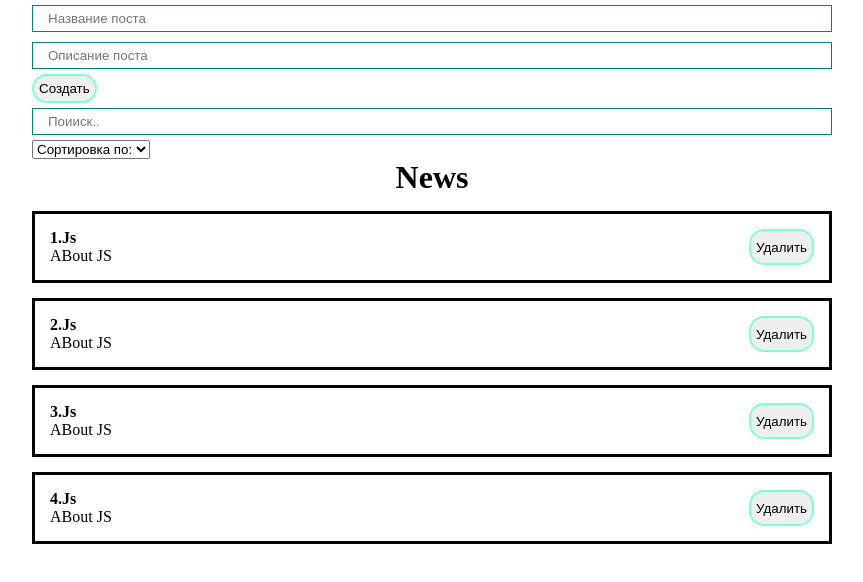
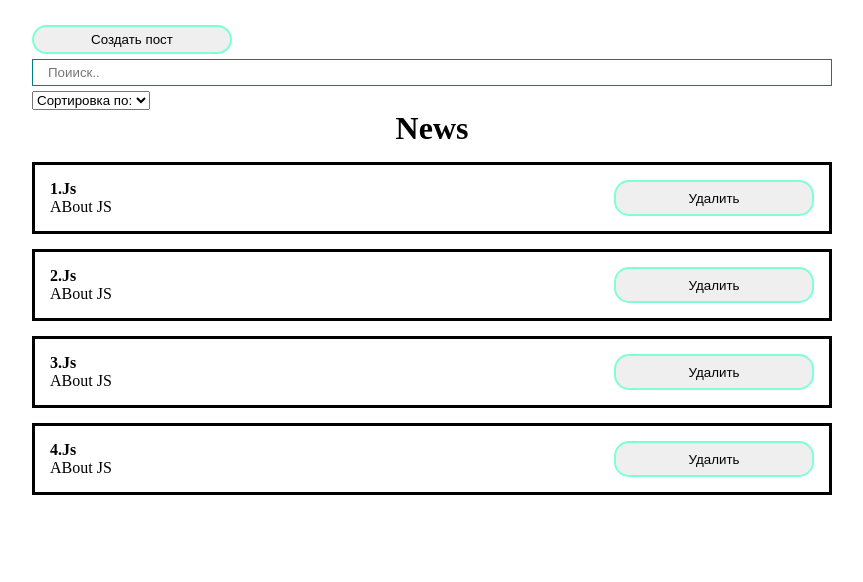
Before and after one commit to SevaJS/React_Project, a React (Create React App) app in the folder react-project/: page / in a window 1280 px wide. Shown: the top 582 px of the page, without its empty margins (208-1071 px from the left). Built offline with nearby package versions, Linux system fonts and the light colour scheme.

Commit message:
Created MyModal component. Cleared the App component Realize un/visible to MyModal component.

```diff
--- a/react-project/package.json
+++ b/react-project/package.json
@@ -9,6 +9,7 @@
     "react": "^18.2.0",
     "react-dom": "^18.2.0",
     "react-scripts": "5.0.1",
+    "react-transition-group": "^4.4.5",
     "web-vitals": "^2.1.4"
   },
   "scripts": {
--- a/react-project/src/App.js
+++ b/react-project/src/App.js
@@ -3,6 +3,8 @@ import PostForm from "./components/PostForm";
 import "./styles/App.css"
 import PostList from "./components/PostList";
 import PostFilter from "./components/PostFilter";
+import MyModal from "./UI/Modal/MyModal";
+import MyButton from "./UI/button/MyButton";
 
 
 function App() {
@@ -16,6 +18,8 @@ function App() {
     ]);
 
     const [filter, setFilter] = useState({sort: "", query: ""})
+
+    const [modal, setModal] = useState(false)
 
 
     const sortedPosts = useMemo(() => {
@@ -33,6 +37,7 @@ function App() {
 
     const newPost = (newPostData) => {
         setPosts([...posts, newPostData])
+        setModal(false)
 
     };
     const removePost = (post) => {
@@ -41,15 +46,27 @@ function App() {
     };
     return (
         <div className="App">
-            <PostForm create={newPost}/>
+            <MyButton style={{marginTop: "25px"}} onClick={() => setModal(true)}>
+                Создать пост
+            </MyButton>
+            <MyModal
+                visible={modal}
+                setVisible={setModal}
+            >
+                <PostForm
+                    create={newPost}
+                />
+            </MyModal>
+
             <PostFilter
                 filter={filter}
                 setFilter={setFilter}
             />
-            {sortedAndSearchedPosts.length !== 0
-                ? <PostList remove={removePost} posts={sortedAndSearchedPosts} title="News"/>
-                : <h1 style={{textAlign: "center"}}>No posts!</h1>
-            }
+            <PostList
+                remove={removePost}
+                posts={sortedAndSearchedPosts}
+                title="News"
+            />
         </div>
     );
 }
--- /dev/null
+++ b/react-project/src/UI/Modal/MyModal.js
@@ -0,0 +1,21 @@
+import React from 'react';
+import classes from "./MyModal.module.css";
+
+const MyModal = ({children, visible, setVisible}) => {
+
+    const rootClasses = [classes.myModal];
+    if (visible) {
+        rootClasses.push(classes.active)
+    }
+
+    return (
+
+        <div  className={rootClasses.join(' ')} onClick={() => setVisible(false)}>
+            <div className={classes.myModalContent} onClick={(e) => e.stopPropagation()}>
+                {children}
+            </div>
+        </div>
+    );
+};
+
+export default MyModal;
--- /dev/null
+++ b/react-project/src/UI/Modal/MyModal.module.css
@@ -0,0 +1,24 @@
+.myModal {
+    position: fixed;
+    top: 0;
+    bottom: 0;
+    left: 0;
+    right: 0;
+    display: none;
+    background-color: rgba(0, 0, 0, 35%);
+
+}
+
+.myModal.active {
+    display: flex;
+    justify-content: center;
+    align-items: center;
+}
+
+.myModalContent {
+    text-align: center;
+    padding: 25px;
+    background-color: white;
+    border-radius: 16px;
+    min-width: 350px;
+}
--- a/react-project/src/UI/button/MyButton.module.css
+++ b/react-project/src/UI/button/MyButton.module.css
@@ -1,5 +1,6 @@
 .myBtn {
 
+    min-width: 200px;
     border-color: aquamarine;
     border-style: solid;
     border-radius: 15px;
--- a/react-project/src/components/PostList.js
+++ b/react-project/src/components/PostList.js
@@ -2,6 +2,13 @@ import React from 'react';
 import PostItem from "./PostItem";
 
 const PostList = ({posts, title, remove}) => {
+
+    if (!posts.length) {
+
+        return (
+            <h1 style={{textAlign: "center"}}>No posts!</h1>
+        )
+    }
 
 
     return (
```
Also changed, not shown: 1 other file (tests, documents, lock files or other folders).
